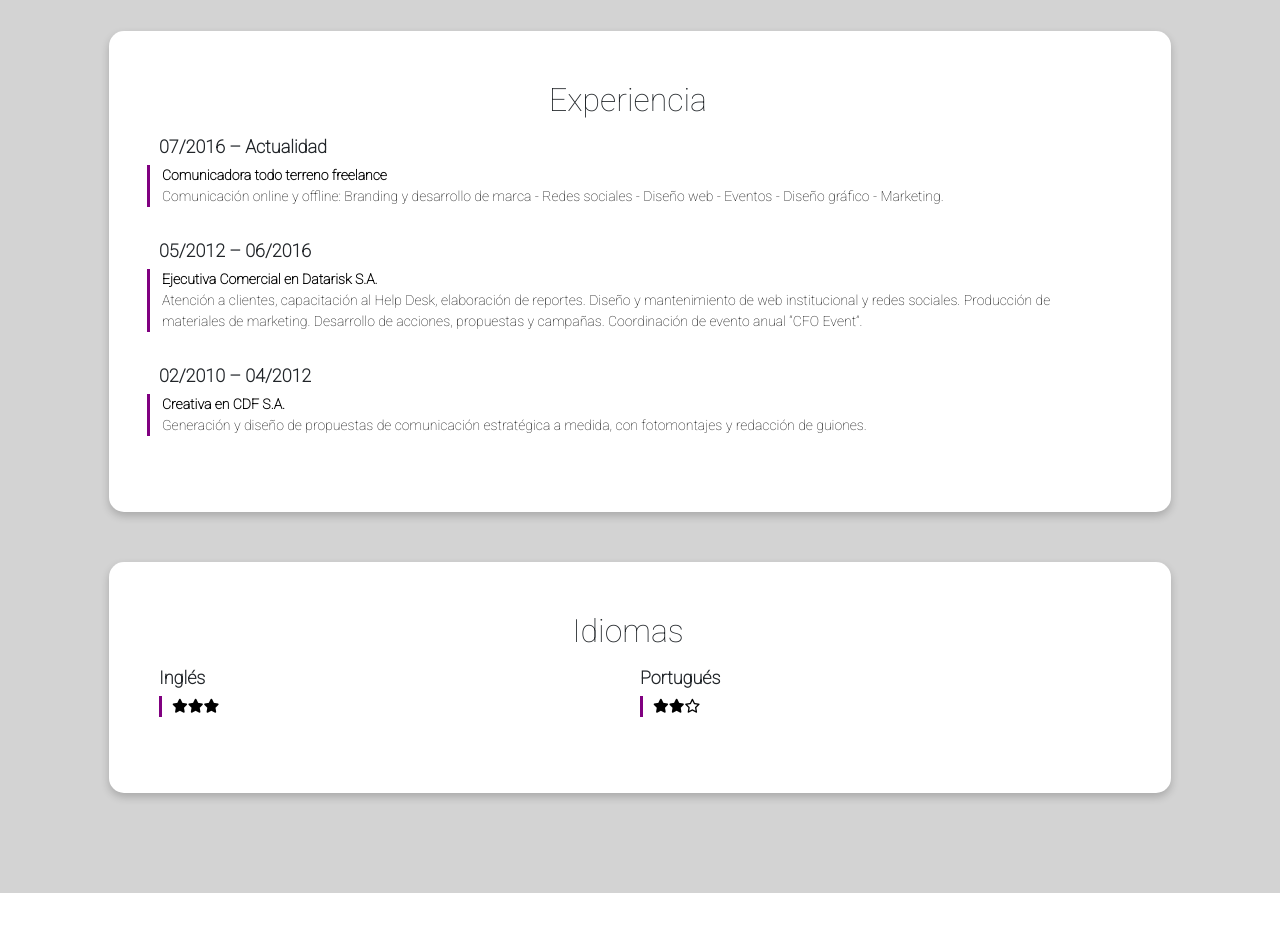
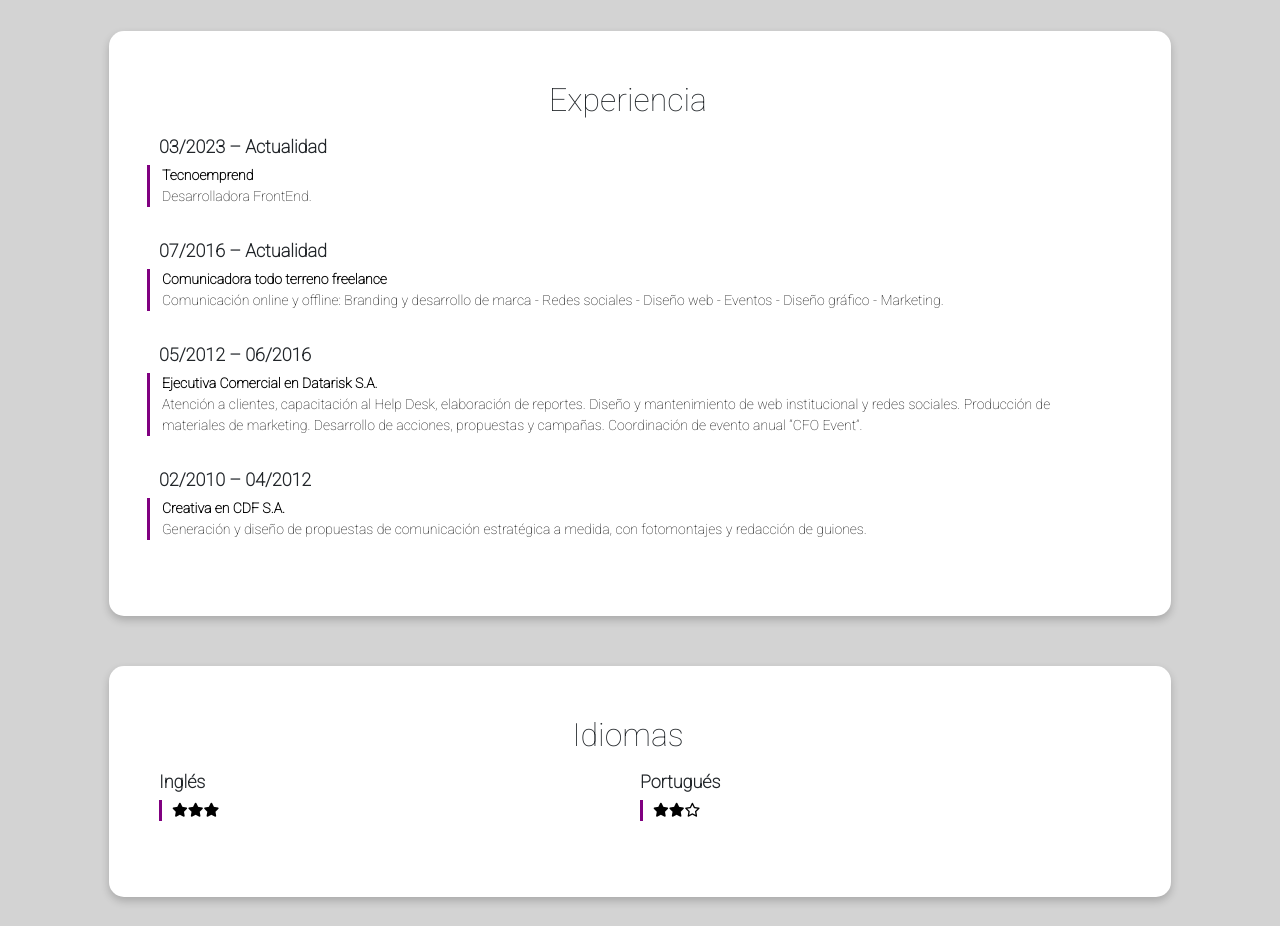
Before and after one commit to solelidd/solelidd.github.io, a plain HTML site: page index.html in a window 1280 px wide. Shown: the part 940-1866 px from the top of the page. Before the commit the page ends 1833 px from the top, so only its background shows below. Drawn offline with nearby package versions, Linux system fonts and the light colour scheme.

```diff
--- a/index.html
+++ b/index.html
@@ -77,10 +77,15 @@
         </div>
 
         <div class="row">
+            <h5>03/2023 – Actualidad</h5>
+            <p class="borde"><strong> Tecnoemprend </strong><br>
+            Desarrolladora FrontEnd. </p>
+        </div>
+
+        <div class="row">
             <h5>07/2016 – Actualidad</h5>
             <p class="borde"><strong> Comunicadora todo terreno freelance</strong><br>
             Comunicación online y offline: Branding y desarrollo de marca - Redes sociales - Diseño web - Eventos - Diseño gráfico - Marketing. </p>
-
         </div>
 
         <div class="row">
```
